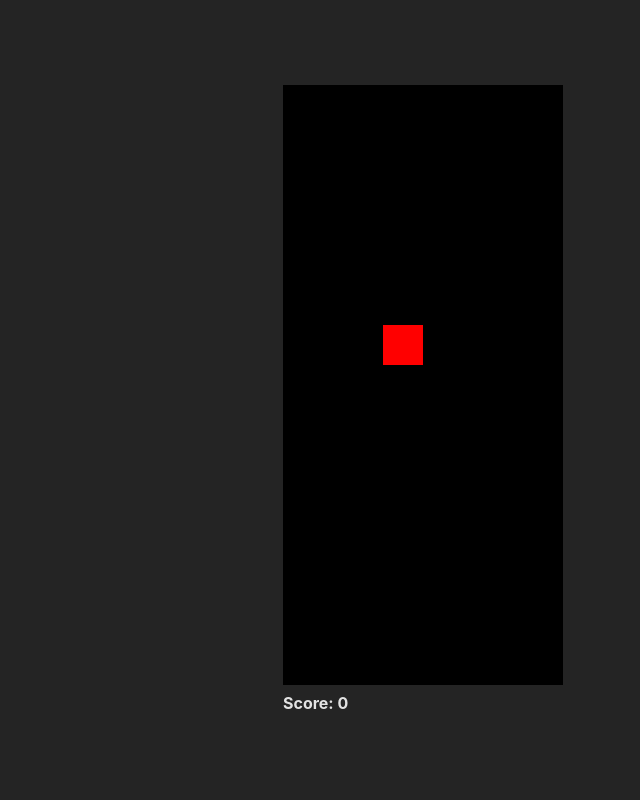
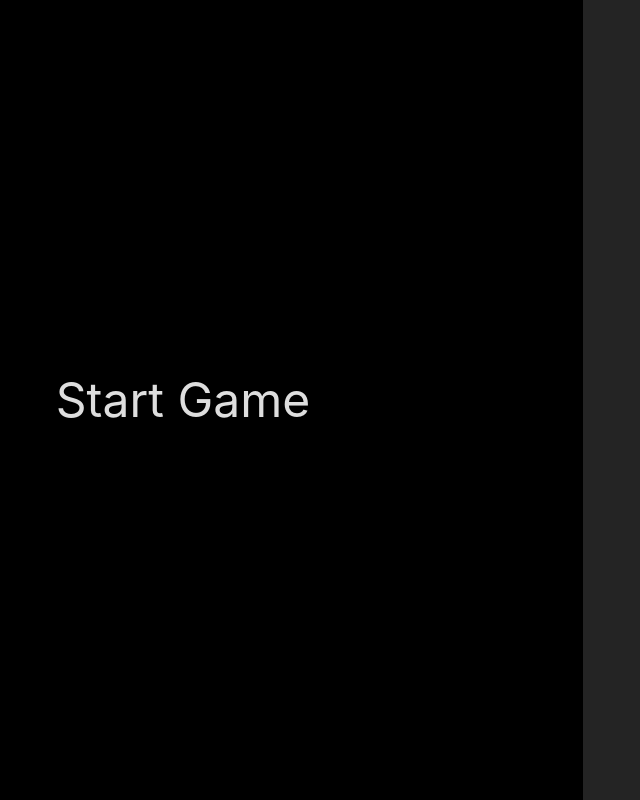
Before and after one commit to Celudirosa/tetris, a website built with Vite: page tetris/index.html in a window 1280 px wide. Shown: the whole page, without its empty margins (217-857 px from the left). Built offline with nearby package versions, Linux system fonts and the light colour scheme.

Commit message:
✨ music & more stuff

```diff
--- /dev/null
+++ b/tetris/consts.js
@@ -0,0 +1,9 @@
+export const BLOCK_SIZE = 20
+export const BOARD_WIDTH = 14
+export const BOARD_HEIGHT = 30
+
+export const EVENT_MOVEMENTS = {
+  LEFT: 'ArrowLeft',
+  DOWN: 'ArrowDown',
+  RIGHT: 'ArrowRight'
+}
--- a/tetris/index.html
+++ b/tetris/index.html
@@ -8,6 +8,7 @@
   </head>
   <body>
     <div id="app">
+      <section>Start Game</section>
       <canvas></canvas>
     </div>
     <strong>Score: <span></span></strong>
--- a/tetris/main.js
+++ b/tetris/main.js
@@ -1,13 +1,10 @@
 import './style.css'
+import { BLOCK_SIZE, BOARD_WIDTH, BOARD_HEIGHT, EVENT_MOVEMENTS } from './consts'
 
 // start canvas
 const canvas = document.querySelector('canvas')
 const context = canvas.getContext('2d')
 const $score = document.querySelector('span')
-
-const BLOCK_SIZE = 20
-const BOARD_WIDTH = 14
-const BOARD_HEIGHT = 30
 
 let score = 0
 
@@ -119,19 +116,19 @@ function draw () {
 }
 
 document.addEventListener('keydown', event => {
-  if (event.key === 'ArrowLeft') {
+  if (event.key === EVENT_MOVEMENTS.LEFT) {
     piece.position.x--
     if (checkCollision()) {
       piece.position.x++
     }
   }
-  if (event.key === 'ArrowRight') {
+  if (event.key === EVENT_MOVEMENTS.RIGHT) {
     piece.position.x++
     if (checkCollision()) {
       piece.position.x--
     }
   }
-  if (event.key === 'ArrowDown') {
+  if (event.key === EVENT_MOVEMENTS.DOWN) {
     piece.position.y++
     if (checkCollision()) {
       piece.position.y--
@@ -210,4 +207,13 @@ function removeRows () {
   })
 }
 
-update()
+const $section = document.querySelector('section')
+
+$section.addEventListener('click', () => {
+  update()
+
+  $section.remove()
+  const audio = new window.Audio('./tetris.mp3')
+  audio.volume = 0.05
+  audio.play()
+})
--- a/tetris/style.css
+++ b/tetris/style.css
@@ -21,3 +21,15 @@ body {
   place-content: center;
   height: 100vh;
 }
+
+section {
+  position: absolute;
+  background: black;
+  width: 100vh;
+  height: 100hw;
+  top: 0;
+  inset: 0;
+  display: grid;
+  font-size: 48px;
+  place-content: center;
+}
```
Also changed, not shown: 1 other file.
